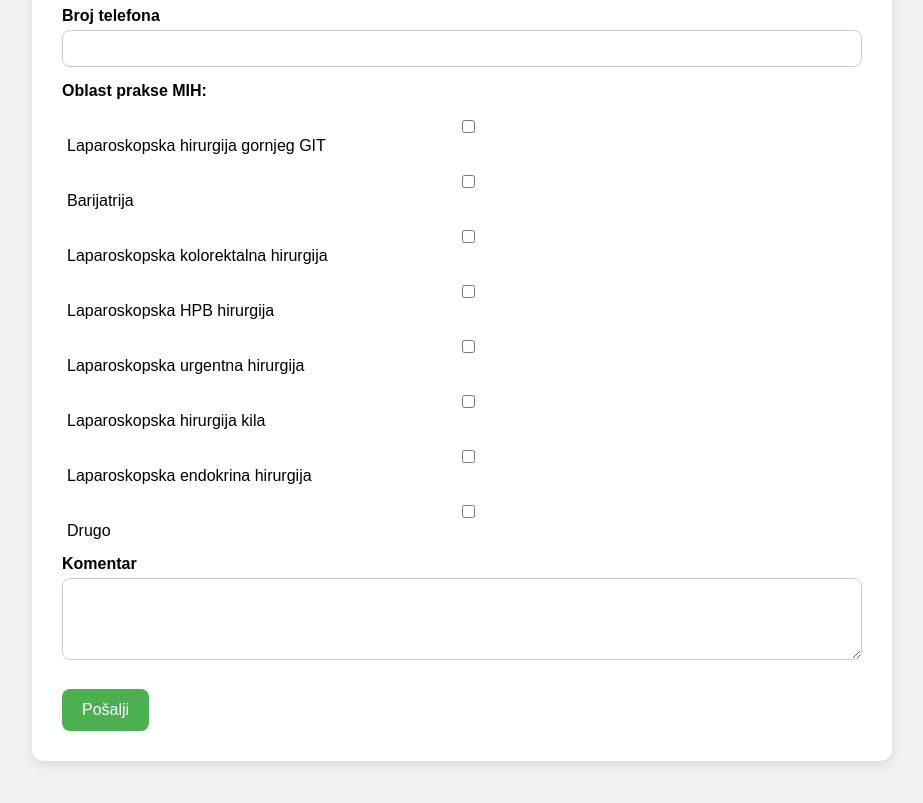
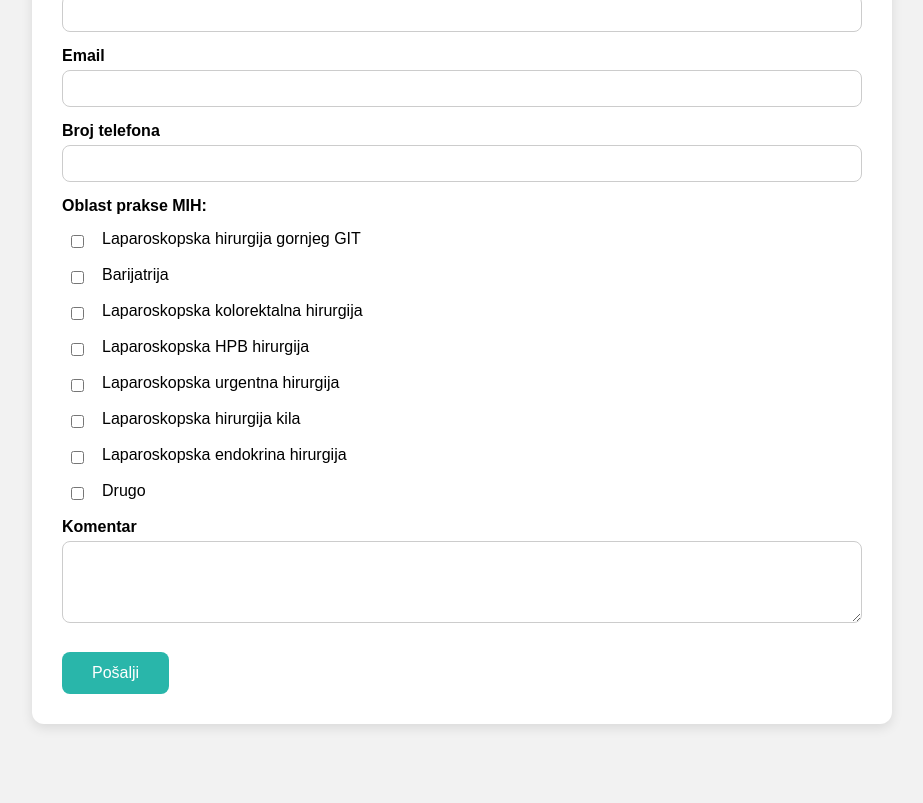
Before and after one commit to OptiFlowz/formFrontEnd, a plain HTML site: page index.html in a window 1280 px wide. Shown: the part 953-1756 px from the top of the page, without its empty margins (178-1101 px from the left). Drawn offline with nearby package versions, Linux system fonts and the light colour scheme.

Commit message:
New style

```diff
--- a/index.html
+++ b/index.html
@@ -3,87 +3,28 @@
 <head>
   <meta charset="UTF-8">
   <meta name="viewport" content="width=device-width, initial-scale=1.0">
+  <link rel="shortcut icon" href="logo.webp" type="image/x-icon">
   <link rel="stylesheet" href="style.css">
-  <title>Forma za registraciju</title>
+  <title>UEHS - Test forma za registraciju</title>
   <script type="text/javascript" src="https://unpkg.com/qr-code-styling@1.5.0/lib/qr-code-styling.js"></script>
-  <style>
-    body {
-      font-family: Arial, sans-serif;
-      background-color: #f2f2f2;
-      padding: 20px;
-    }
-
-    .container {
-      max-width: 800px;
-      margin: auto;
-      background: #fff;
-      padding: 30px;
-      border-radius: 12px;
-      box-shadow: 0 4px 12px rgba(0, 0, 0, 0.1);
-    }
-
-    h2 {
-      text-align: center;
-      color: #333;
-      margin-bottom: 25px;
-    }
-
-    label {
-      display: block;
-      margin-top: 15px;
-      font-weight: bold;
-    }
-
-    input, select, textarea {
-      width: 100%;
-      padding: 10px;
-      margin-top: 5px;
-      border-radius: 8px;
-      border: 1px solid #ccc;
-      box-sizing: border-box;
-    }
-
-    .checkbox-group label {
-      display: block;
-      font-weight: normal;
-      margin-left: 5px;
-    }
-
-    .checkbox-group input[type="checkbox"] {
-      margin-right: 8px;
-    }
-
-    .submit-button {
-      margin-top: 25px;
-      padding: 12px 20px;
-      background-color: #4CAF50;
-      color: white;
-      border: none;
-      border-radius: 8px;
-      cursor: pointer;
-      font-size: 16px;
-    }
-
-    .submit-button:hover {
-      background-color: #45a049;
-    }
-  </style>
 </head>
 <body>
   <div class="container">
+    <img class="logo" src="logo.webp" alt="Logo">
     <h2>Registraciona forma</h2>
 
     <iframe name="hiddenFrame" style="display:none;" id="hiddenFrame"></iframe>
     <form method="post" action="http://localhost:3001/send" id="myForm" target="hiddenFrame">
       <!-- Licni podaci -->
-      <label for="prezime">Prezime</label>
-      <input type="text" id="prezime" name="prezime">
+
+      <label for="ime">Ime</label>
+      <input type="text" id="ime" name="ime">
 
       <label for="srednje_slovo">Srednje slovo</label>
       <input type="text" id="srednje_slovo" name="srednje_slovo">
 
-      <label for="ime">Ime</label>
-      <input type="text" id="ime" name="ime">
+      <label for="prezime">Prezime</label>
+      <input type="text" id="prezime" name="prezime">
 
       <label for="drzava">Država</label>
       <input type="text" id="drzava" name="drzava">
--- a/style.css
+++ b/style.css
@@ -1,3 +1,89 @@
+body {
+  font-family: Arial, sans-serif;
+  background-color: #f2f2f2;
+  padding: 20px;
+}
+
+.container {
+  display: flex;
+  flex-direction: column;
+  align-items: center;
+  max-width: 800px;
+  margin: auto;
+  background: #fff;
+  padding: 30px;
+  border-radius: 12px;
+  box-shadow: 0 4px 12px rgba(0, 0, 0, 0.1);
+}
+
+.container .logo{
+  width: 100px;
+}
+
+form{
+  width: 100%;
+}
+
+h2 {
+  text-align: center;
+  color: #333;
+  margin-bottom: 25px;
+}
+
+label {
+  display: block;
+  margin-top: 15px;
+  font-weight: bold;
+}
+
+input, select, textarea {
+  width: 100%;
+  padding: 10px;
+  margin-top: 5px;
+  border-radius: 8px;
+  border: 1px solid #ccc;
+  box-sizing: border-box;
+}
+
+.checkbox-group{
+  display: grid;
+  grid-template-rows: auto auto auto auto;
+}
+
+.checkbox-group label {
+  display: flex;
+  align-items: flex-start;
+  gap: 10px;
+  font-weight: normal;
+  margin-left: 5px;
+}
+
+.checkbox-group input[type="checkbox"] {
+  margin-right: 8px;
+  width: auto;
+  border-radius: 10px;
+}
+
+.checkbox-group input:checked {
+  box-shadow: 0px 0px 5px #29b6aa94;
+  border-radius: 5px;
+}
+
+.submit-button {
+  margin-top: 25px;
+  padding: 12px 30px;
+  background-color: #29b6aa;
+  color: white;
+  border: none;
+  border-radius: 8px;
+  cursor: pointer;
+  font-size: 16px;
+}
+
+.submit-button:hover {
+  background-color: #229e94;
+}
+
 /* opsta uplatnica */
 .opstaUplatnica {
     width: 652px;
```
Also changed, not shown: logo.webp (added).
